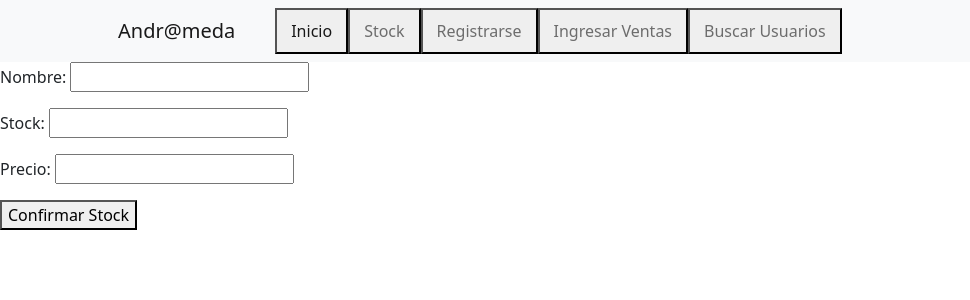
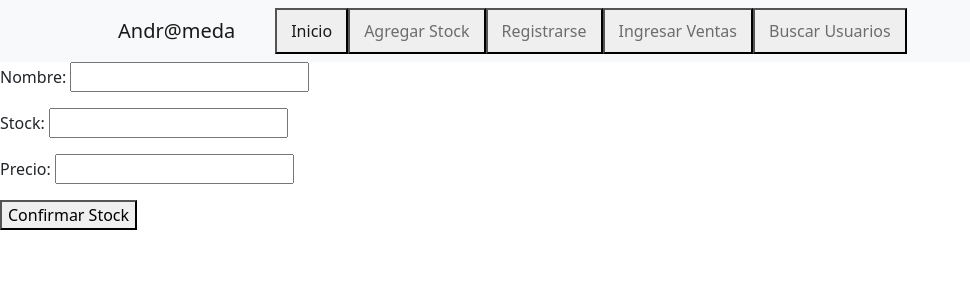
Before and after one commit to RenziGN/Tercera-pre-entregaGola, a Django app: page /Entrega/stock/ in a window 1280 px wide. Shown: the top 300 px of the page, without its empty margins (0-970 px from the left). Run offline with Django 5.2, Linux system fonts and the light colour scheme; some libraries are stand-ins or nearby versions.

Commit message:
se le agrego la palabra Agregar en la navbar a Stock para mejorar su estetica

```diff
--- a/Entrega/templates/NavBar.html
+++ b/Entrega/templates/NavBar.html
@@ -6,7 +6,7 @@
         <div class="collapse navbar-collapse" id="navbarSupportedContent">
             <ul class="navbar-nav me-auto mb-2 mb-lg-0 ms-lg-4">
                 <button><li class="nav-item"><a class="nav-link active" aria-current="page" href="{% url 'Inicio' %}">Inicio</a></li></button>
-                <button> <li class="nav-item"><a class="nav-link" href="{% url 'stock' %}">Stock</a></li></button>
+                <button> <li class="nav-item"><a class="nav-link" href="{% url 'stock' %}">Agregar Stock</a></li></button>
                 <button><li class="nav-item"><a class="nav-link" href="{% url 'Register' %}">Registrarse</a></li></button>
                 <button><li class="nav-item"><a class="nav-link" href="{% url 'Ventas' %}">Ingresar Ventas</a></li></button>
                 <button><li class="nav-item"><a class="nav-link" href="{% url 'busqueda' %}">Buscar Usuarios</a></li></button>
```
Also changed, not shown: db.sqlite3.
